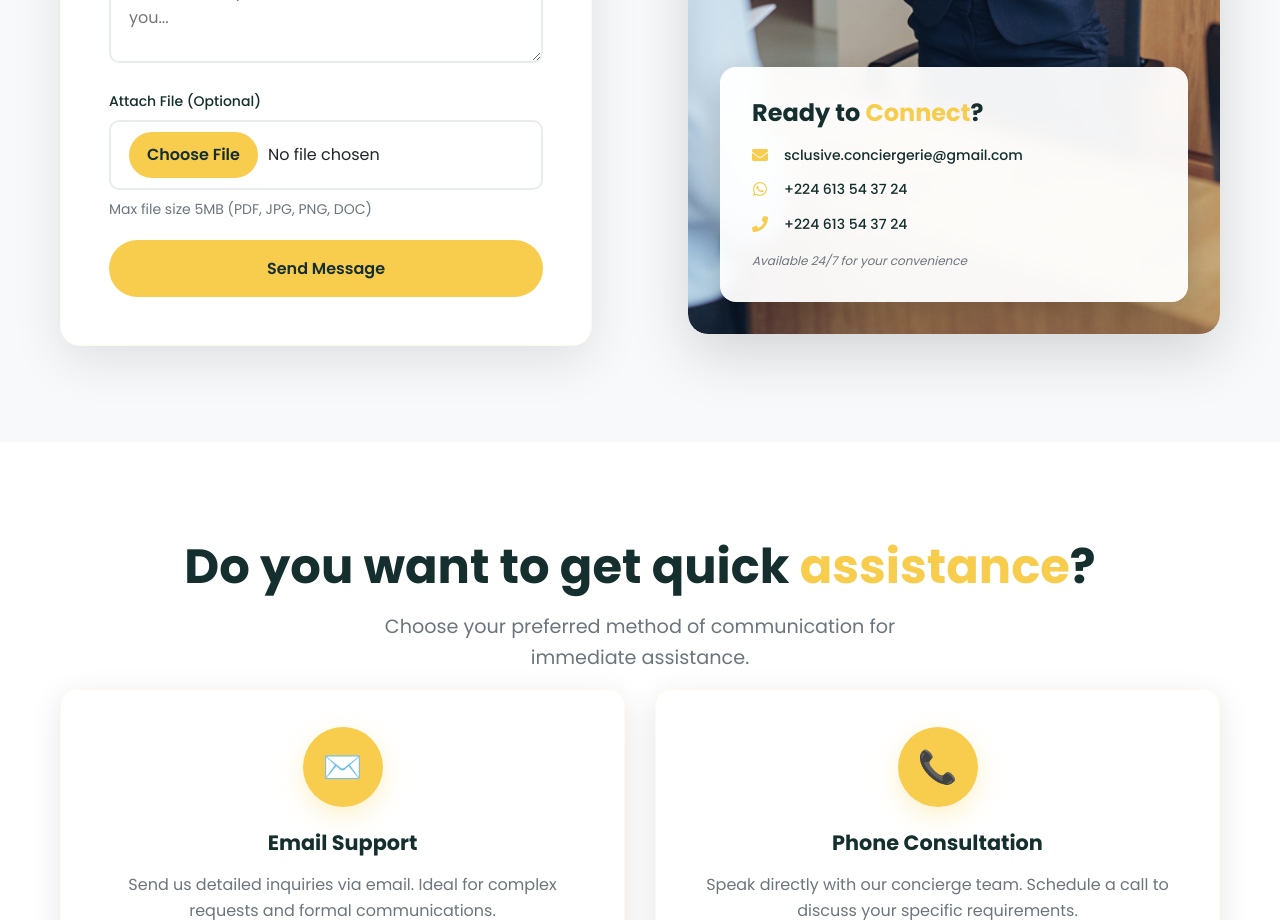
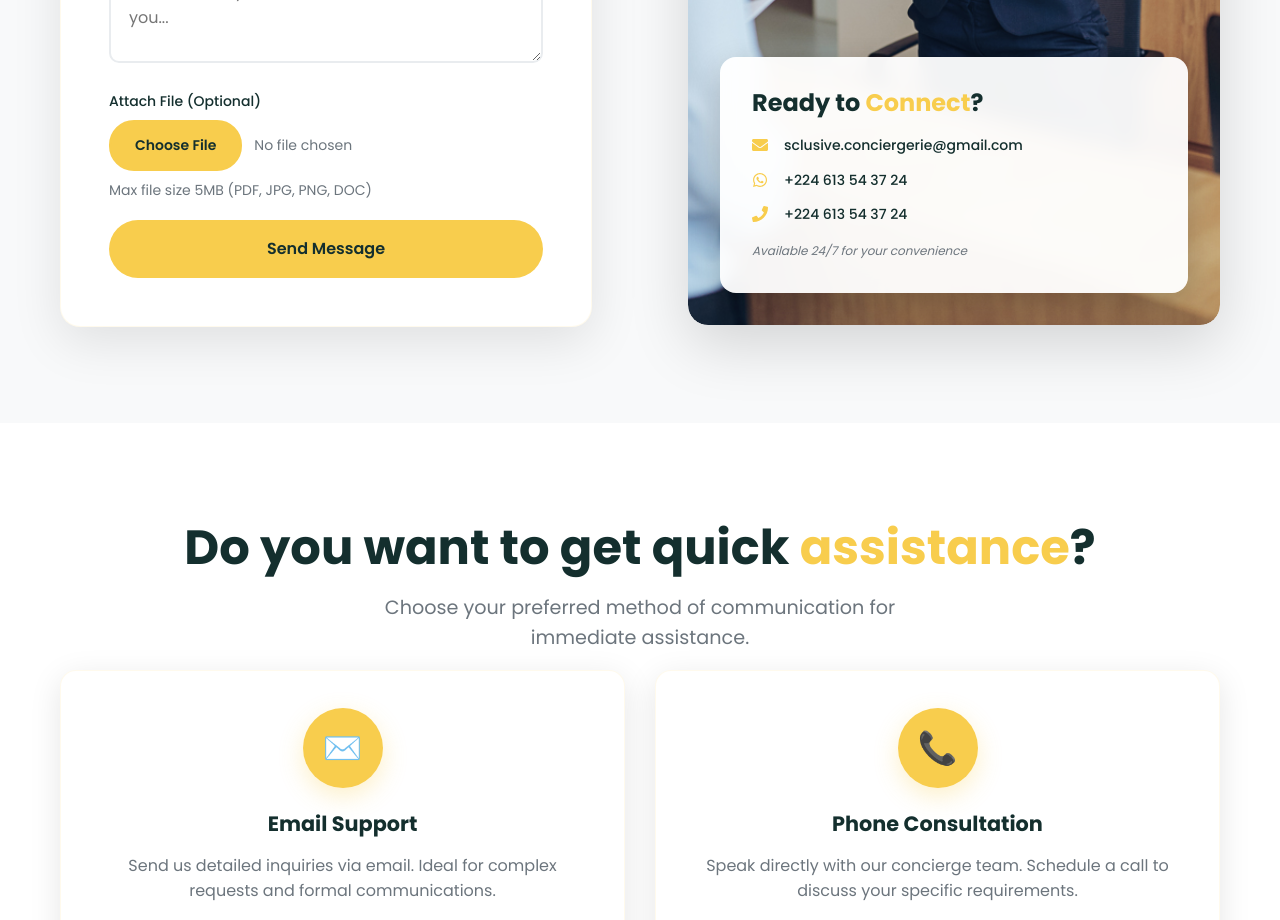
Before and after one commit to pratapbaraiyagit/Sclusive-Concierge, a React (Create React App) app: page /contact in a window 1280 px wide. Shown: the part 1440-2360 px from the top of the page. Built offline with nearby package versions, Linux system fonts and the light colour scheme; no server answers.

Commit message:
Update ContactPage.js

```diff
--- a/src/pages/ContactPage.js
+++ b/src/pages/ContactPage.js
@@ -137,17 +137,75 @@ const ContactPage = () => {
                     />
                   </div>
 
+                  {/* UPDATED FILE INPUT SECTION - GOOGLE TRANSLATE COMPATIBLE */}
                   <div className="contact-form-group">
                     <label className="contact-form-label">
                       Attach File (Optional)
                     </label>
+
+                    {/* Hidden file input */}
                     <input
                       type="file"
+                      id="contactFileAttachment"
                       name="attachment"
                       onChange={handleFileChange}
                       accept=".pdf,.jpg,.jpeg,.png,.doc,.docx"
+                      style={{ display: "none" }}
                       className="contact-form-control contact-file-input"
                     />
+
+                    {/* Custom translatable button and text */}
+                    <div
+                      style={{
+                        display: "flex",
+                        alignItems: "center",
+                        gap: "12px",
+                        flexWrap: "wrap",
+                        marginBottom: "8px",
+                      }}
+                    >
+                      <label
+                        htmlFor="contactFileAttachment"
+                        style={{
+                          backgroundColor: "#f8cd4d",
+                          color: "#142f2e",
+                          border: "2px solid #f8cd4d",
+                          borderRadius: "25px",
+                          padding: "12px 24px",
+                          fontWeight: "600",
+                          cursor: "pointer",
+                          transition: "all 0.3s ease",
+                          display: "inline-block",
+                          fontSize: "14px",
+                          userSelect: "none",
+                          fontFamily: "Poppins, sans-serif",
+                        }}
+                        onMouseEnter={(e) => {
+                          e.target.style.backgroundColor = "#e0b43e";
+                          e.target.style.transform = "translateY(-1px)";
+                        }}
+                        onMouseLeave={(e) => {
+                          e.target.style.backgroundColor = "#f8cd4d";
+                          e.target.style.transform = "translateY(0)";
+                        }}
+                      >
+                        Choose File
+                      </label>
+
+                      <span
+                        style={{
+                          color: "#6c757d",
+                          fontSize: "14px",
+                          fontWeight: "400",
+                          fontFamily: "Poppins, sans-serif",
+                        }}
+                      >
+                        {formData.attachment
+                          ? formData.attachment.name
+                          : "No file chosen"}
+                      </span>
+                    </div>
+
                     <small className="contact-file-help">
                       Max file size 5MB (PDF, JPG, PNG, DOC)
                     </small>
```
